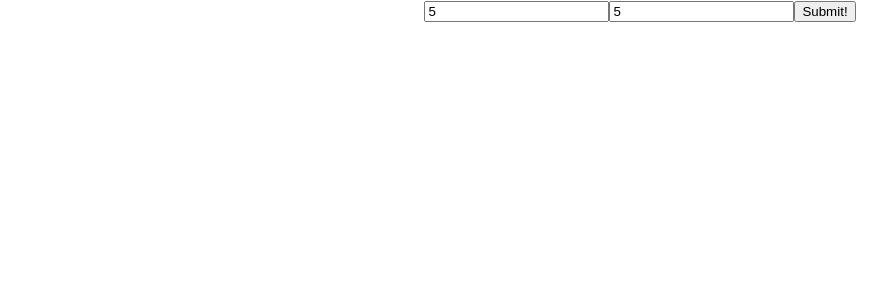
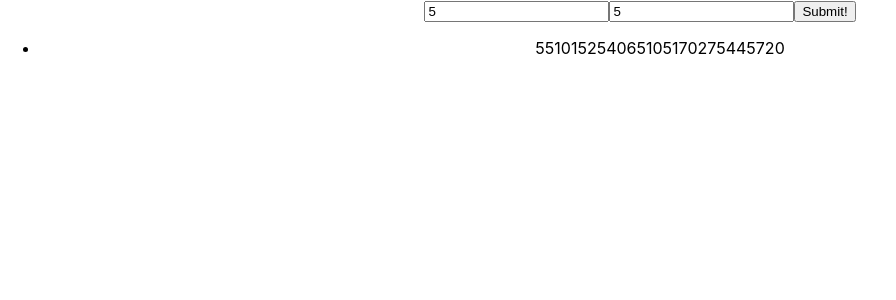
Before and after one commit to CD-Mackay/fibonacci-generator, a React (Create React App) app: page / in a window 1280 px wide. Both pictures are taken after typing "5", "5" into the empty fields and a click on the button "Submit!". Shown: the top 300 px of the page, without its empty margins (0-896 px from the left). Built offline with nearby package versions, Linux system fonts and the light colour scheme.

Commit message:
create render for fibonacci results

```diff
--- a/src/Input.jsx
+++ b/src/Input.jsx
@@ -1,4 +1,6 @@
+import { render } from '@testing-library/react';
 import React, { useState } from 'react';
+import Output from './Output';
 
 export default function Input(props) {
   const [numone, setNumone] = useState(0);
@@ -9,11 +11,20 @@ export default function Input(props) {
   setSequence([fib]);
   }
 
+  const renderSequence = sequence.map((n) => {
+    return <Output number={n} />
+  })
+
   return (
+    <div>
     <form onSubmit={event => event.preventDefault()} >
       <input type="number" onChange={e => setNumone(e.target.value)} />
       <input type="number" onChange={e => setNumTwo(e.target.value)} />
       <button onClick={create} >Submit!</button>
     </form>
+    <ul>
+      { renderSequence }
+    </ul>
+     </div>
   )
 }
--- a/src/Output.jsx
+++ b/src/Output.jsx
@@ -1 +1,9 @@
 import React from 'react';
+
+export default function Output(props) {
+  return (
+
+    <li>{props.number}</li>
+
+  )
+}
```
